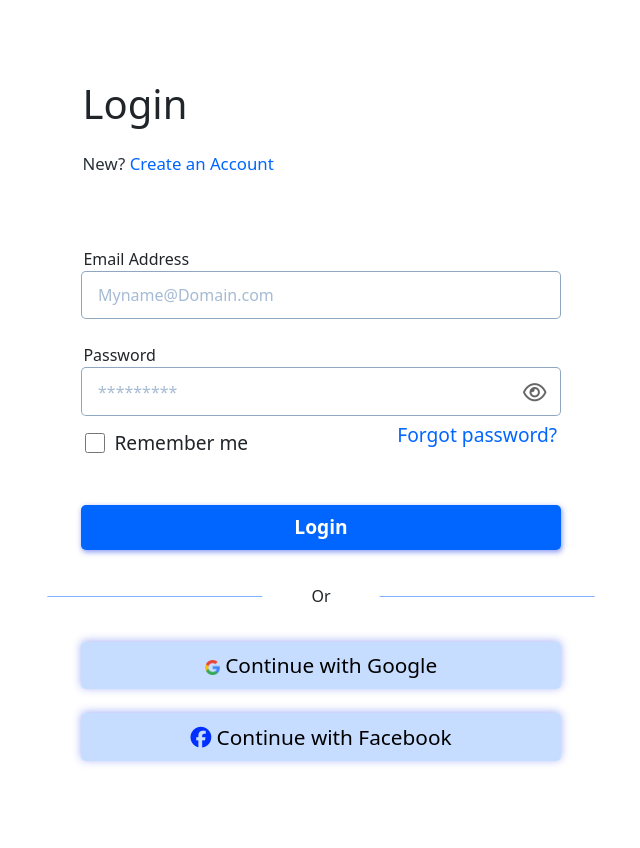
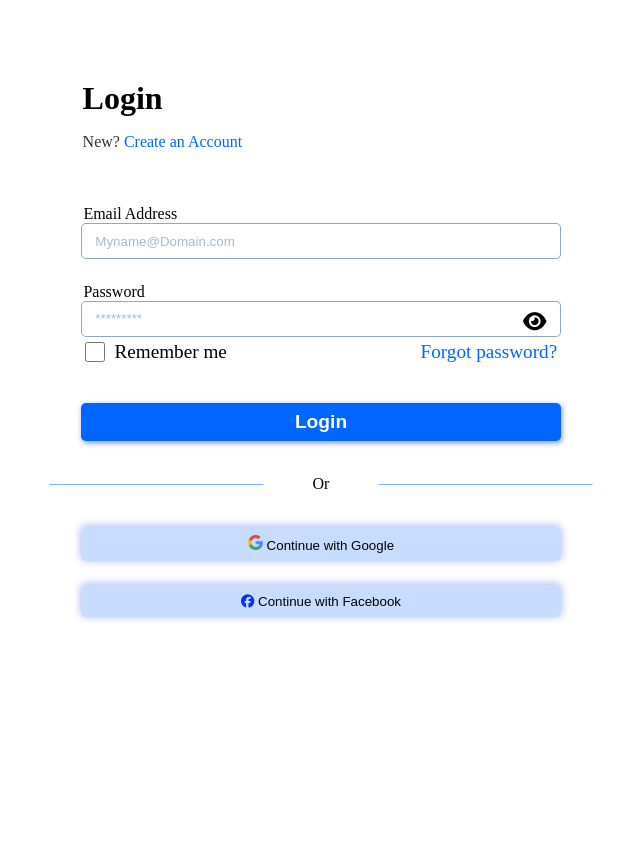
Before and after one commit to zuri-training/Favicon_gen-Team-68, a Django app: page /login/ in a window 1280 px wide. Shown: the whole page, without its empty margins (319-959 px from the left). Run offline with Django 4.2, Linux system fonts and the light colour scheme; some libraries are stand-ins or nearby versions.

Commit message:
update to login styles'

```diff
--- a/static/css/login.css
+++ b/static/css/login.css
@@ -15,6 +15,7 @@ header {
   margin-top: 3em;
   width: 45%;
   padding: 2em 3.1em;
+
 }
 header p {
   padding-top: 0.7em;
@@ -69,7 +70,7 @@ header p small a {
   padding-top: 0;
   margin-top: -1em;
   padding-left: .3em;
-}
+ }
 .rem-pass {
   padding: 0 .2em;
   display: flex;
@@ -185,14 +186,16 @@ img.google {
   width: 15px;
   height: 15px;
 }
- .fa-eye{
+ #togglePassword{
 position: absolute;
 font-size: 1.3rem;
-top: 53%;
+top: 50%;
 right: 0;
 padding-right: .7em;
-  color: rgb(102, 102, 102);
-
+cursor: pointer;
+ }
+ #hide1{
+  display: none;
 }
 @media screen, (min-width:200) and (max-width: 768) {
 
--- a/static/js/login.js
+++ b/static/js/login.js
@@ -1,14 +1,16 @@
-const togglePassword = document.querySelector("#togglePassword");
+const togglePassword1 = document.querySelector("#hide1");
+const togglePassword2 = document.querySelector("#hide2");
 const password = document.querySelector("#password");
 
-togglePassword.addEventListener("click", function () {
+togglePassword1.addEventListener("click", function () {
 
   // toggle the type attribute
-  const type = password.getAttribute("type") === "password" ? "text" : "password";
-  password.setAttribute("type", type);
-  // toggle the eye icon
-  this.classList.toggle('fa-eye');
-  this.classList.toggle('fa-eye-slash');
+  if (password.type === 'password'){
+    password.type = 'text'
+    togglePassword1.style.display = block
+    togg
+  }
+
 });
         // prevent form submit
         const form = document.querySelector("form");
--- a/templates/login.html
+++ b/templates/login.html
@@ -5,8 +5,7 @@
 {% block title %}ConfIcon Login Page{% endblock %}
 
 {% block extra_css %}
-<link rel="stylesheet" href="https://cdn.jsdelivr.net/npm/@fortawesome/fontawesome-free@5.15.4/css/fontawesome.min.css" integrity="sha384-jLKHWM3JRmfMU0A5x5AkjWkw/EYfGUAGagvnfryNV3F9VqM98XiIH7VBGVoxVSc7" crossorigin="anonymous">
-<link href="https://cdn.jsdelivr.net/npm/bootstrap@5.1.0/dist/css/bootstrap.min.css" rel="stylesheet" integrity="sha384-KyZXEAg3QhqLMpG8r+8fhAXLRk2vvoC2f3B09zVXn8CA5QIVfZOJ3BCsw2P0p/We" crossorigin="anonymous">
+
 <link rel="stylesheet" href="{% static 'css/login.css' %}">
 <script src="{% static 'js/login.js' %}"></script>
 
@@ -31,8 +30,14 @@
         <label for="password">Password</label>
         <input type="password" id="password" name='password' placeholder="*********">
 
-            <i class="far fa-eye" id="togglePassword"
-           style="cursor: pointer"></i>
+            <div
+            id="togglePassword"
+            onclick = myToggle();
+           >
+           <i  id="hide2" class="fa-solid fa-eye"></i>
+      <i id="hide1" class="fa-solid fa-eye-slash"></i>
+
+        </div>
 
     </div>
     {% if messages %}
```
